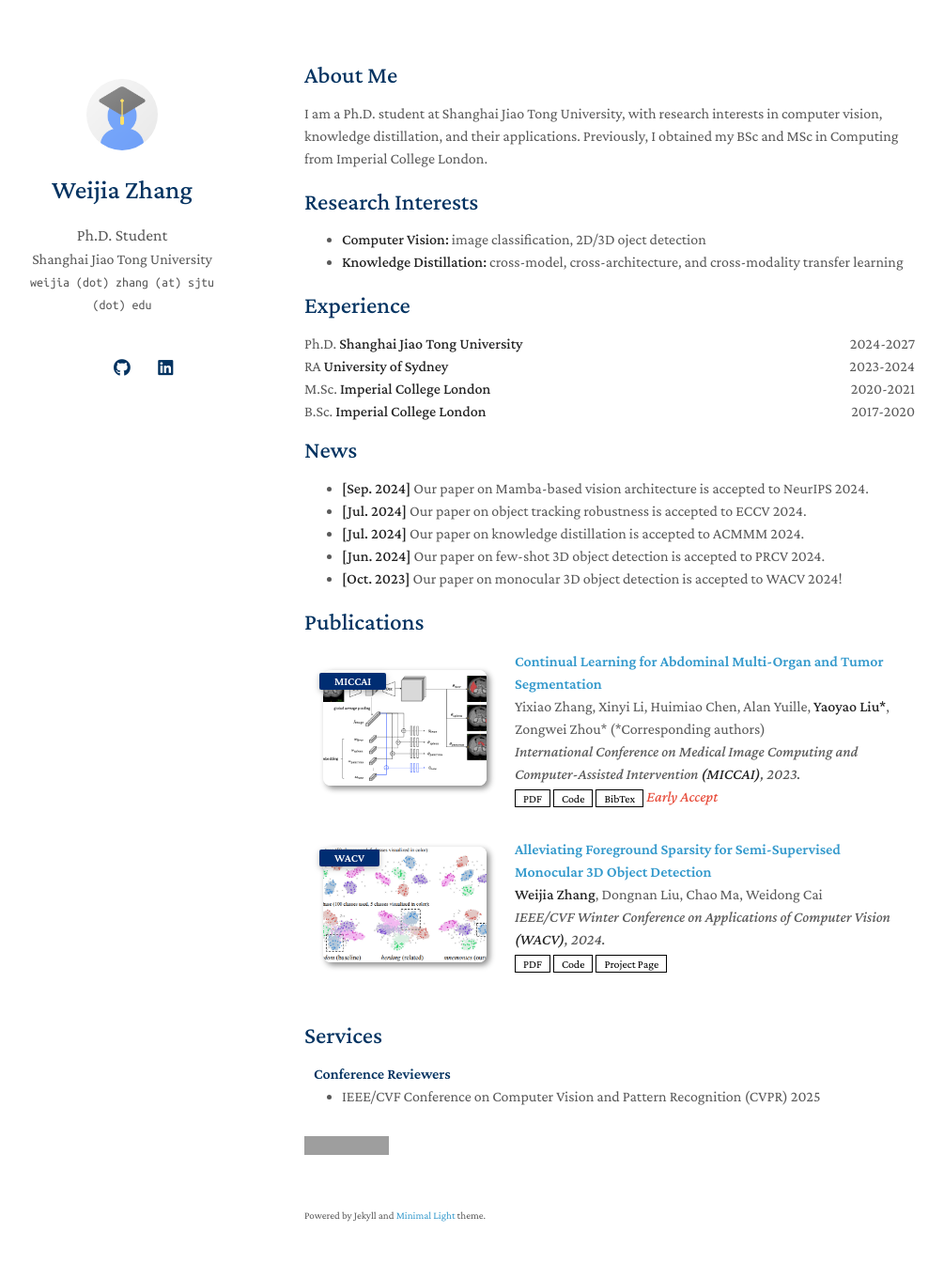
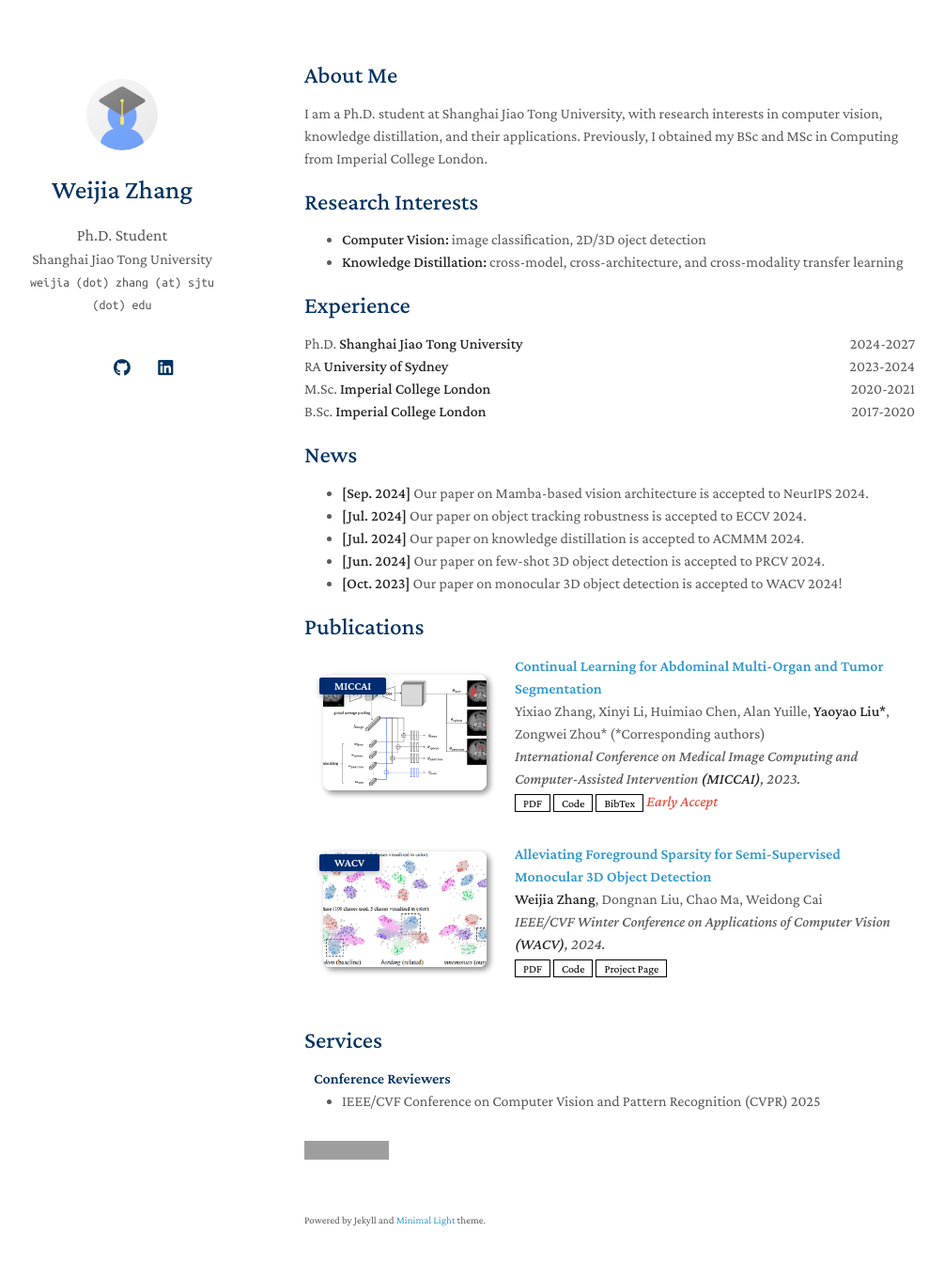
Before and after one commit to arcaninez/arcaninez.github.io, a Jekyll site: the page built from index.md, in a window 1280 px wide and 1379 px high. Shown: the top 1344 px of the window at 94% size, without its empty margins (146-1151 px from the left). Built offline with Jekyll 4.4.1, drawn with Linux system fonts in a browser that asks for light colours; a style sheet for code colours, icons or effects is not loaded; our own code applies the rules of GitHub Pages for plain Markdown files; grey boxes are pictures that could not be loaded.

Commit message:
Update experience.md

```diff
--- a/_includes/experience.md
+++ b/_includes/experience.md
@@ -20,4 +20,4 @@
   <span>2017-2020</span>
 </div>
 
-<div style="margin-bottom: 15px;"></div>
+<div style="margin-bottom: 20px;"></div>
```
